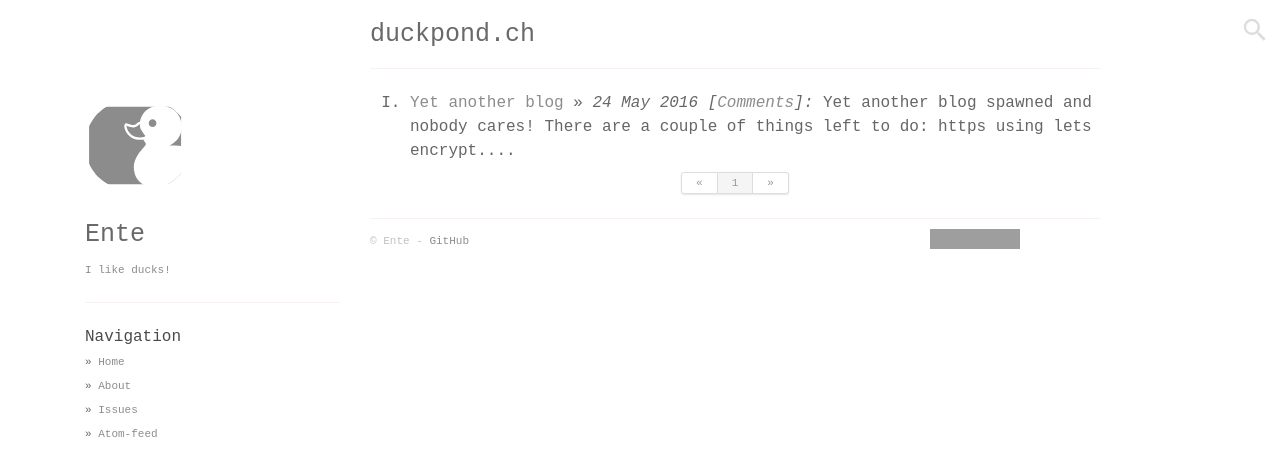
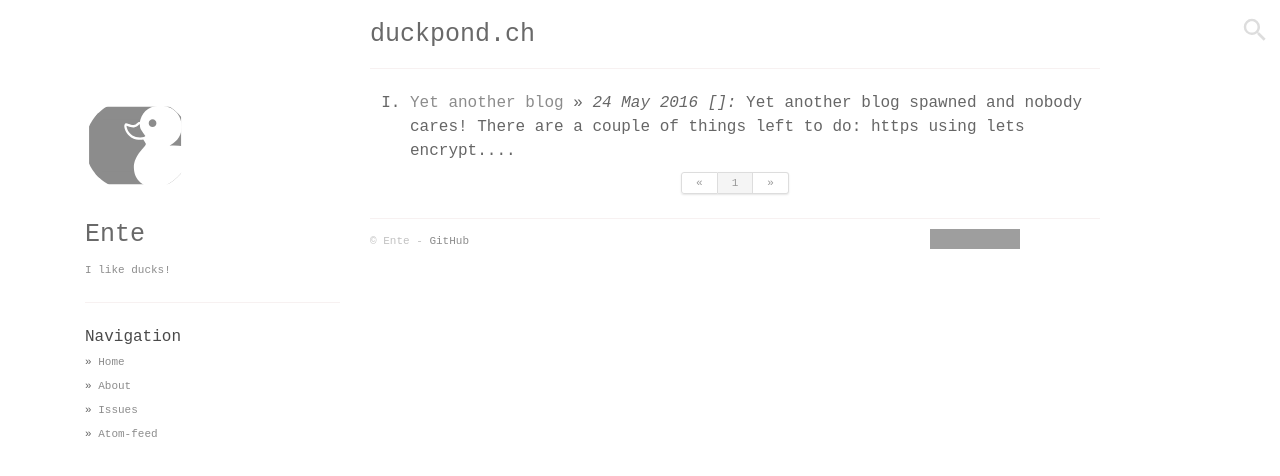
Before and after one commit to Enteee/duckpond.ch, a Jekyll site: the page built from index.html, in a window 1280 px wide. Shown: the top 476 px of the page. Built offline with Jekyll 4.4.1, drawn with Linux system fonts in a browser that asks for light colours; the list of posts is cut into pages by our own code; comment, search, counter and statistics services are not loaded; grey boxes are pictures that could not be loaded.

Commit message:
comments

```diff
--- a/index.html
+++ b/index.html
@@ -8,7 +8,7 @@ layout: default
     <ol class="posts" type="I" start="{{ paginator.page | minus: 1 | times: paginator.per_page | times: -1 | plus: paginator.total_posts }}" reversed>
     {% for post in paginator.posts %}
         <li>
-            <a href="{{ post.url }}">{{ post.title }}</a> &raquo; <i><span>{{ post.date | date_to_string }} [<a href="/my-uri.html#isso-thread">Comments</a>]:</span></i>
+            <a href="{{ post.url }}">{{ post.title }}</a> &raquo; <i><span>{{ post.date | date_to_string }} [<a href="{{ post.url }}#isso-thread"></a>]:</span></i>
             <span>{{ post.content | strip_html | truncatewords:20 }}</span>
         </li>
     {% endfor %}
```
